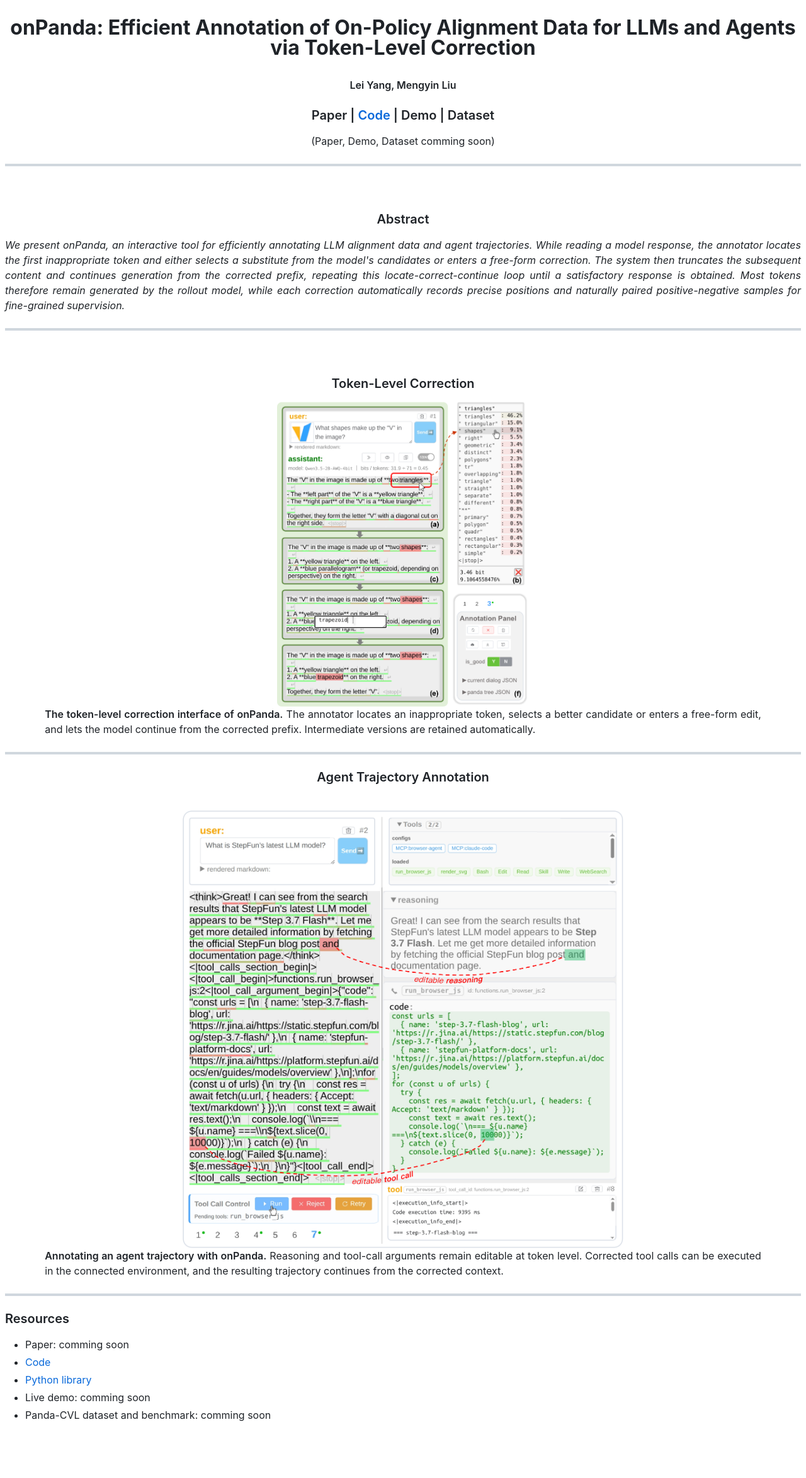
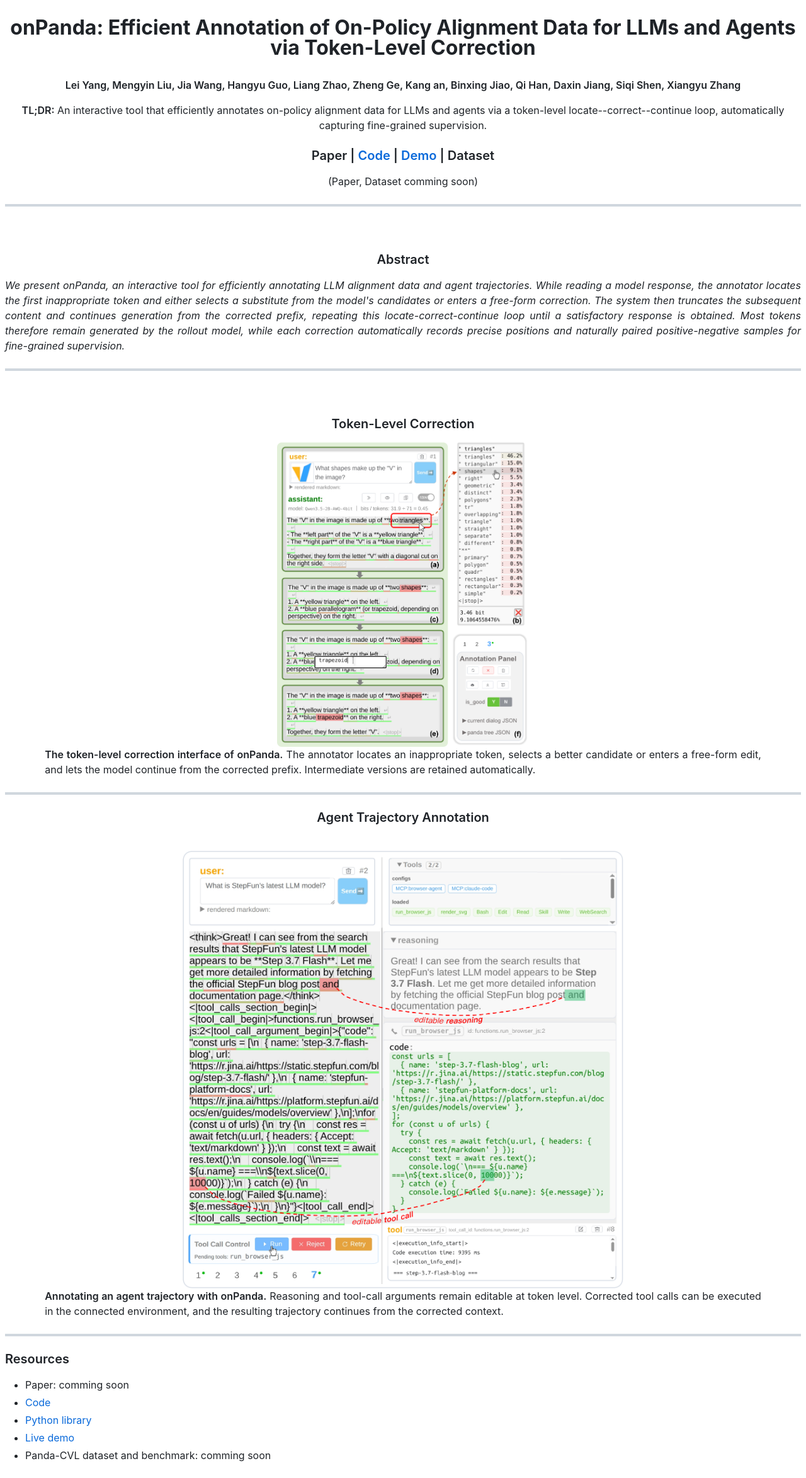
Before and after one commit to on-panda/on-panda.github.io, a plain HTML site: page research/index.html in a window 1280 px wide. Shown: the whole page at 63% size. Before the commit the page ends 2283 px from the top, so only its background shows below. Drawn offline with Linux system fonts and the light colour scheme.

Commit message:
add demo

```diff
--- a/research/index.html
+++ b/research/index.html
@@ -413,9 +413,10 @@ mjx-stretchy-v mjx-c, mjx-stretchy-h mjx-c {
 
 <br>
 
-<p><strong>Lei Yang, Mengyin Liu</strong></p>
-<h3 id="paper--code--demo--dataset"><a class="anchor" name="paper--code--demo--dataset" href="#paper--code--demo--dataset"><span class="octicon octicon-link"></span></a>Paper | <a href="https://github.com/on-panda/on-panda">Code</a> | Demo | Dataset</h3>
-<p>(Paper, Demo, Dataset comming soon)</p>
+<p><strong>Lei Yang, Mengyin Liu, Jia Wang, Hangyu Guo, Liang Zhao, Zheng Ge, Kang an, Binxing Jiao, Qi Han, Daxin Jiang, Siqi Shen, Xiangyu Zhang</strong></p>
+<p><strong>TL;DR:</strong> An interactive tool that efficiently annotates on-policy alignment data for LLMs and agents via a token-level locate--correct--continue loop, automatically capturing fine-grained supervision.</p>
+<h3 id="paper--code--demo--dataset"><a class="anchor" name="paper--code--demo--dataset" href="#paper--code--demo--dataset"><span class="octicon octicon-link"></span></a>Paper | <a href="https://github.com/on-panda/on-panda">Code</a> | <a href="https://out.diyer22.com:5180/">Demo</a> | Dataset</h3>
+<p>(Paper, Dataset comming soon)</p>
 </div>
 
 <hr>
@@ -459,7 +460,7 @@ We present onPanda, an interactive tool for efficiently annotating LLM alignment
 <li>Paper: comming soon</li>
 <li><a href="https://github.com/on-panda/on-panda">Code</a></li>
 <li><a href="https://github.com/on-panda/on-panda-python">Python library</a></li>
-<li>Live demo: comming soon</li>
+<li><a href="https://out.diyer22.com:5180/">Live demo</a></li>
 <li>Panda-CVL dataset and benchmark: comming soon</li>
 </ul>
 <!-- Google tag (gtag.js) -->
```
Also changed, not shown: research/index.md (+6 -4 lines).
